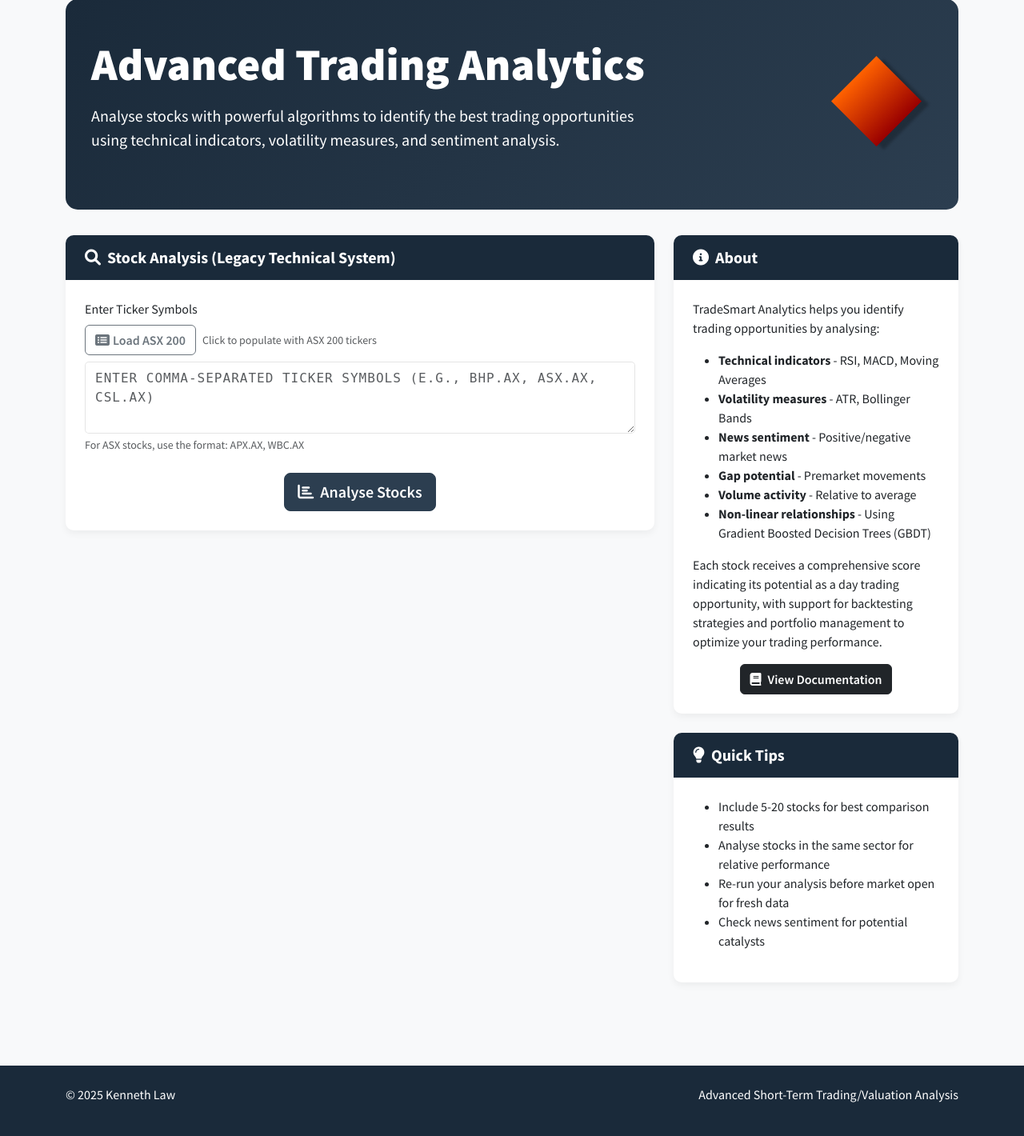
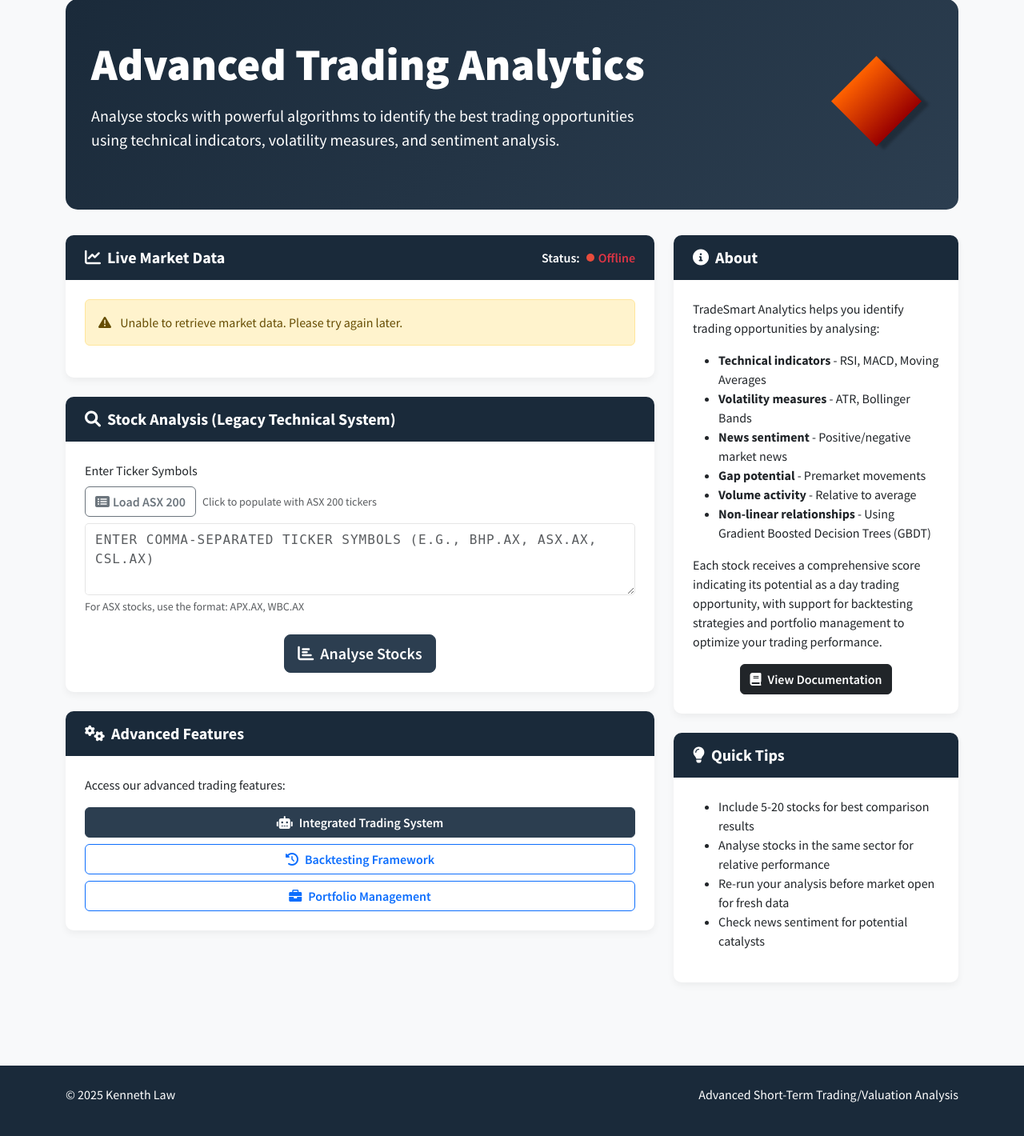
Before and after one commit to kenneth-law/TradeSmart, a Flask app: template templates/index.html in a window 1280 px wide. Shown: the part 91-1511 px from the top of the page at 80% size. Run offline with Flask 3, Linux system fonts and the light colour scheme; the template is opened without the code that fills it, so the values that code supplies are empty; some libraries are stand-ins or nearby versions.

Commit message:
**Added live market data display, API status indicator, and advanced trading features to homepage**
- Updated `market_data.py` to streamline indices tracked by removing unused market indices.
- Enhanced `index.html` by introducing a "Live Market Data" card featuring real-time market indices, percentage changes, and an API status indicator to reflect data availability.
- Incorporated fallback messaging in case live data retrieval fails.
- Readded "Advanced Features" section with links to Integrated Trading System, Backtesting Framework, and Portfolio Management for enhanced user accessibility.

These updates improve real-time data visibility, provide better context on data availability, and ensure seamless access to advanced trading functionalities.

```diff
--- a/templates/index.html
+++ b/templates/index.html
@@ -26,6 +26,56 @@
 
 <div class="row">
     <div class="col-lg-8">
+                <div class="card">
+            <div class="card-header d-flex justify-content-between align-items-center">
+                <h5 class="mb-0"><i class="fas fa-chart-line me-2"></i>Live Market Data</h5>
+                <div class="d-flex align-items-center">
+                    <span class="me-2">Status:</span>
+                    {% if market_data.api_status.status %}
+                        <span class="d-flex align-items-center text-success">
+                            <span style="display: inline-block; width: 10px; height: 10px; border-radius: 50%; background-color: var(--success); margin-right: 5px;"></span>
+                            Live
+                        </span>
+                    {% else %}
+                        <span class="d-flex align-items-center text-danger">
+                            <span style="display: inline-block; width: 10px; height: 10px; border-radius: 50%; background-color: var(--danger); margin-right: 5px;"></span>
+                            Offline
+                        </span>
+                    {% endif %}
+                </div>
+            </div>
+            <div class="card-body">
+                {% if market_data.indices %}
+                    <div class="row">
+                        {% for index in market_data.indices %}
+                            <div class="col-6 mb-3">
+                                <div class="metric-card">
+                                    <div class="metric-title">{{ index.name }}</div>
+                                    <div class="metric-value">{{ "%.2f"|format(index.current_price) }}</div>
+                                    <div class="small {% if index.day_change_pct > 0 %}text-success{% elif index.day_change_pct < 0 %}text-danger{% endif %}">
+                                        {{ "%.2f"|format(index.day_change_pct) }}%
+                                        {% if index.day_change_pct > 0 %}
+                                            <i class="fas fa-caret-up"></i>
+                                        {% elif index.day_change_pct < 0 %}
+                                            <i class="fas fa-caret-down"></i>
+                                        {% endif %}
+                                    </div>
+                                </div>
+                            </div>
+                        {% endfor %}
+                    </div>
+                    <div class="text-end mt-2">
+                        <small class="text-muted">Last updated: {{ market_data.timestamp }}</small>
+                    </div>
+                {% else %}
+                    <div class="alert alert-warning">
+                        <i class="fas fa-exclamation-triangle me-2"></i>
+                        Unable to retrieve market data. Please try again later.
+                    </div>
+                {% endif %}
+            </div>
+        </div>
+
         <div class="card">
             <div class="card-header">
                 <h5 class="mb-0"><i class="fas fa-search me-2"></i>Stock Analysis (Legacy Technical System)</h5>
@@ -82,6 +132,26 @@
                 </div>
             </div>
         </div>
+
+        <div class="card mt-4">
+            <div class="card-header">
+                <h5 class="mb-0"><i class="fas fa-cogs me-2"></i>Advanced Features</h5>
+            </div>
+            <div class="card-body">
+                <p>Access our advanced trading features:</p>
+                <div class="d-grid gap-2">
+                    <a href="/integrated_system" class="btn btn-primary">
+                        <i class="fas fa-robot me-2"></i>Integrated Trading System
+                    </a>
+                    <a href="/backtest" class="btn btn-outline-primary">
+                        <i class="fas fa-history me-2"></i>Backtesting Framework
+                    </a>
+                    <a href="/portfolio" class="btn btn-outline-primary">
+                        <i class="fas fa-briefcase me-2"></i>Portfolio Management
+                    </a>
+                </div>
+            </div>
+        </div>
     </div>
 
     <div class="col-lg-4">
@@ -107,6 +177,8 @@
                 </div>
             </div>
         </div>
+
+
 
         <div class="card mt-4">
             <div class="card-header">
```
Also changed, not shown: modules/market_data.py (+2 -5 lines).
